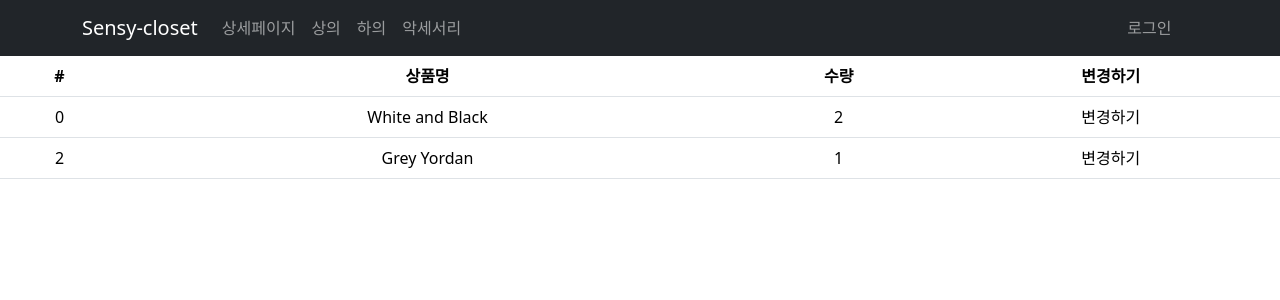
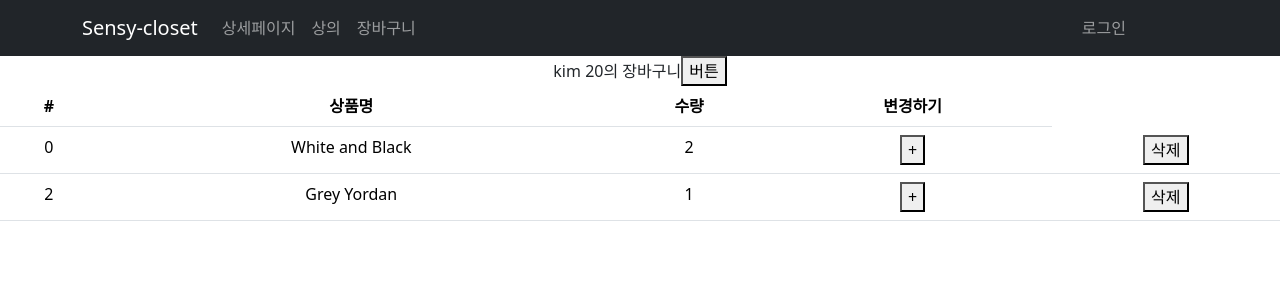
Before and after one commit to pang-pangho/react_shop, a React (Create React App) app: page /cart in a window 1280 px wide. Shown: the top 300 px of the page. Built offline with nearby package versions, Linux system fonts and the light colour scheme.

Commit message:
react 쇼핑몰 5일차

```diff
--- a/src/App.js
+++ b/src/App.js
@@ -33,8 +33,13 @@ function App() {
               상세페이지
             </Nav.Link>
             <Nav.Link href="#features">상의</Nav.Link>
-            <Nav.Link href="#pricing">하의</Nav.Link>
-            <Nav.Link href="#pricing">악세서리</Nav.Link>
+            <Nav.Link
+              onClick={() => {
+                navigate("./Cart");
+              }}
+            >
+              장바구니
+            </Nav.Link>
             <Nav.Link href="#pricing" className="navLogin">
               로그인
             </Nav.Link>
--- a/src/routes/Cart.js
+++ b/src/routes/Cart.js
@@ -1,13 +1,28 @@
 import { Table } from "react-bootstrap";
-import { useSelector } from "react-redux";
-
+import { useDispatch, useSelector } from "react-redux";
+import { changeAge, changeName } from "./../store/userSlice";
+import { changeCount, delCart } from "../store";
 function Cart() {
+  let dispatch = useDispatch();
   let 장바구니State = useSelector((state) => {
     return state.장바구니;
   });
+
+  let testState = useSelector((state) => {
+    return state.user;
+  });
+  console.log(testState);
   console.log(장바구니State);
   return (
     <div>
+      {testState.name} {testState.age}의 장바구니
+      <button
+        onClick={() => {
+          dispatch(changeAge());
+        }}
+      >
+        버튼
+      </button>
       <Table>
         <thead>
           <tr>
@@ -22,9 +37,26 @@ function Cart() {
             return (
               <tr>
                 <td>{장바구니State[i].id}</td>
-                <td>{장바구니State[i].name}</td>
+                <td>{장바구니State[i].title}</td>
                 <td>{장바구니State[i].count}</td>
-                <td>변경하기</td>
+                <td>
+                  <button
+                    onClick={() => {
+                      dispatch(changeCount(장바구니State[i].id));
+                    }}
+                  >
+                    +
+                  </button>
+                </td>
+                <td>
+                  <button
+                    onClick={() => {
+                      dispatch(delCart(장바구니State[i]));
+                    }}
+                  >
+                    삭제
+                  </button>
+                </td>
               </tr>
             );
           })}
--- a/src/routes/detail.js
+++ b/src/routes/detail.js
@@ -4,8 +4,11 @@ import { useState } from "react";
 import styled from "styled-components";
 import { Nav } from "react-bootstrap";
 import { Context1 } from "./../App.js";
+import { addCart } from "../store.js";
+import { useDispatch, useSelector } from "react-redux";
 
 function Detail(props) {
+  let dispatch = useDispatch();
   let { 재고, shose } = useContext(Context1);
   useEffect(() => {
     //mount, update시 코드 실행시켜주는 useEffect html렌더링 후 동작한다.
@@ -51,7 +54,15 @@ function Detail(props) {
           <h4 className="pt-5">{findProd.title}</h4>
           <p>{findProd.content}</p>
           <p>{findProd.price}원</p>
-          <button className="btn btn-danger">주문하기</button>
+          <button
+            onClick={() => {
+              dispatch(addCart(findProd));
+              console.log(findProd);
+            }}
+            className="btn btn-danger"
+          >
+            주문하기
+          </button>
         </div>
       </div>
       <Nav variant="tabs" defaultActiveKey="link0">
--- a/src/store.js
+++ b/src/store.js
@@ -1,9 +1,6 @@
 import { createSlice, configureStore } from "@reduxjs/toolkit";
-
-let user = createSlice({
-  name: "user",
-  initialState: "kim",
-});
+import user from "./store/userSlice";
+import { changeName, changeAge } from "./store/userSlice";
 
 let stock = createSlice({
   name: "stock",
@@ -12,10 +9,36 @@ let stock = createSlice({
 const 장바구니 = createSlice({
   name: "장바구니",
   initialState: [
-    { id: 0, name: "White and Black", count: 2 },
-    { id: 2, name: "Grey Yordan", count: 1 },
+    { id: 0, title: "White and Black", count: 2 },
+    { id: 2, title: "Grey Yordan", count: 1 },
   ],
+  reducers: {
+    delCart(state, action) {
+      state.splice(action.payload, 1);
+    },
+    addCart(state, action) {
+      let count = 0;
+      state.map((a, i) => {
+        if (state[i].id == action.payload.id) {
+          return alert("중복된 물품입니다.");
+        } else {
+          count++;
+        }
+        if (count == state.length) {
+          state.push(action.payload);
+        }
+      });
+    },
+    changeCount(state, action) {
+      let 번호 = state.findIndex((a) => {
+        return a.id == action.payload;
+      });
+      state[번호].count++;
+    },
+  },
 });
+
+export let { changeCount, addCart, delCart } = 장바구니.actions;
 
 export default configureStore({
   reducer: {
--- /dev/null
+++ b/src/store/userSlice.js
@@ -0,0 +1,19 @@
+import { createSlice } from "@reduxjs/toolkit";
+let user = createSlice({
+  name: "user",
+  initialState: { name: "kim", age: 20 },
+  reducers: {
+    changeName(state) {
+      state.name = "park";
+    },
+    changeAge(state) {
+      return {
+        ...state,
+        age: state.age + 1,
+      };
+    },
+  },
+});
+
+export default user;
+export let { changeName, changeAge } = user.actions;
```
